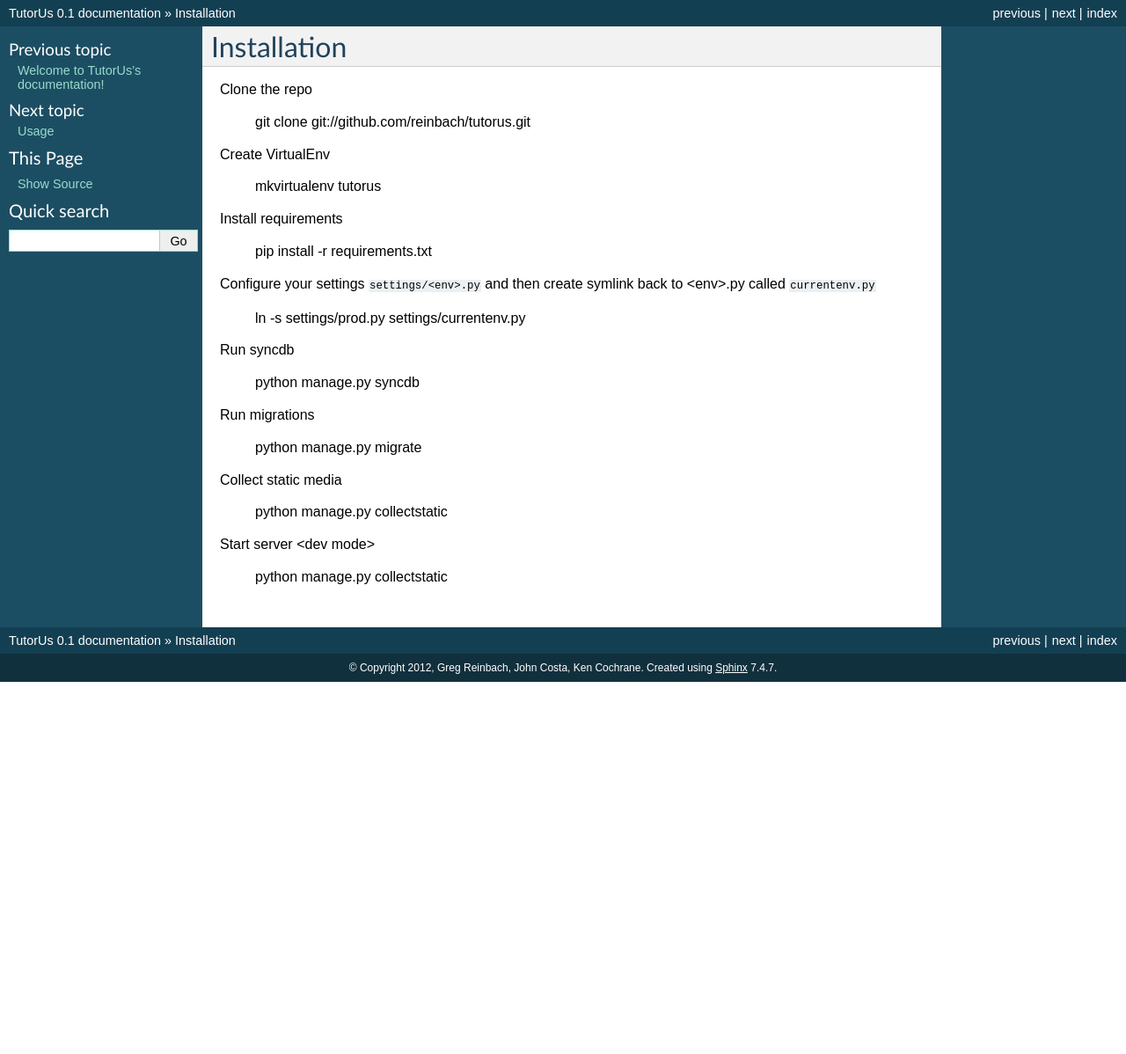
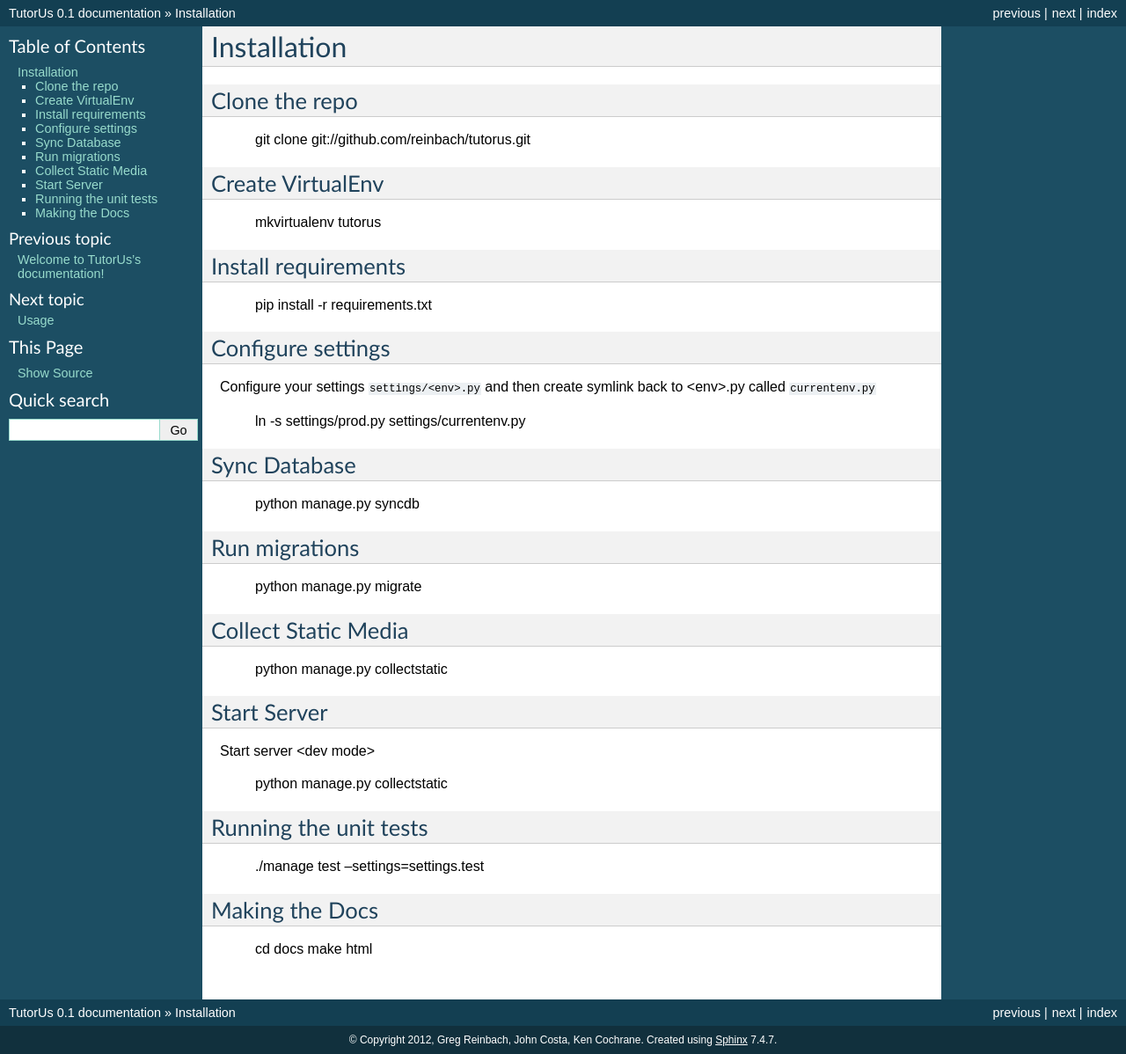
Before and after one commit to reinbach/tutorus, a Sphinx documentation site: the page built from docs/installation.rst, in a window 1280 px wide. Shown: the whole page at 88% size. Built offline with Sphinx 7.4.7, drawn with Linux system fonts in a browser that asks for light colours; before the commit the page ends 900 px from its top, so only the background shows below that.

Commit message:
added more docs

```diff
--- a/docs/installation.rst
+++ b/docs/installation.rst
@@ -3,33 +3,56 @@ Installation
 ============
 
 Clone the repo
+--------------
 
     git clone git://github.com/reinbach/tutorus.git
 
 Create VirtualEnv
+-----------------
 
     mkvirtualenv tutorus
 
 Install requirements
+--------------------
 
     pip install -r requirements.txt
+
+Configure settings
+------------------
 
 Configure your settings ``settings/<env>.py`` and then create symlink back to <env>.py called ``currentenv.py``
 
     ln -s settings/prod.py settings/currentenv.py
 
-Run syncdb
+Sync Database
+-------------
 
     python manage.py syncdb
 
 Run migrations
+--------------
 
     python manage.py migrate
 
-Collect static media
+Collect Static Media
+--------------------
 
     python manage.py collectstatic
 
+Start Server
+------------
 Start server <dev mode>
 
     python manage.py collectstatic
+
+
+Running the unit tests
+----------------------
+
+    ./manage test --settings=settings.test
+
+Making the Docs
+---------------
+
+    cd docs
+    make html
```
Also changed, not shown: README.md (+32 -10 lines).
